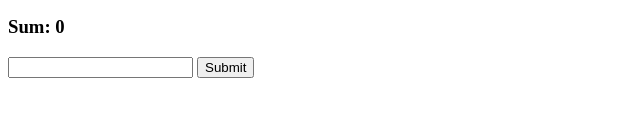
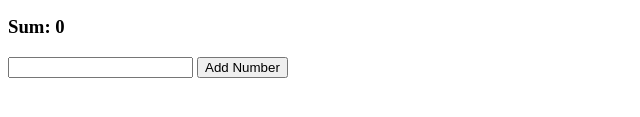
Before and after one commit to m4hi2/average_calculator, a plain HTML site: page index.html in a window 1280 px wide. Shown: the part 179-296 px from the top of the page, 0-640 px from the left. Drawn offline with Linux system fonts and the light colour scheme.

Commit message:
change: button text submit -> add

```diff
--- a/index.html
+++ b/index.html
@@ -31,7 +31,7 @@
       </div>
       <div class="input">
         <input type="number" id="number" />
-        <button onclick="process()">Submit</button>
+        <button onclick="process()">Add Number</button>
       </div>
     </section>
     <script src="scripts/script.js"></script>
```
